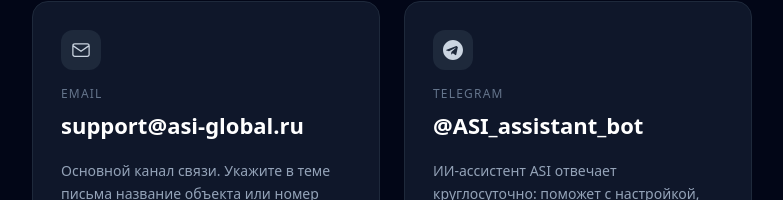
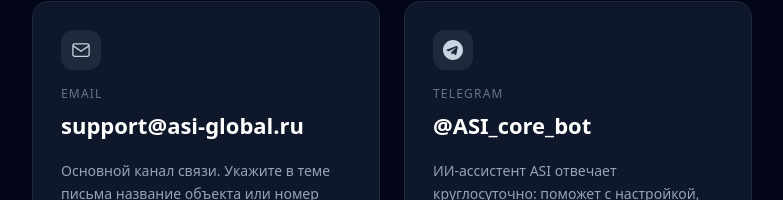
Before and after one commit to ASI-integration/asi-landing, a Next.js app: page /contacts in a window 1280 px wide. Shown: the part 337-537 px from the top of the page, without its empty margins (248-1031 px from the left). Built offline with nearby package versions, Linux system fonts and the light colour scheme.

Commit message:
fix: replace ASI_assistant_bot with ASI_core_bot in all public Telegram links

```diff
--- a/src/app/contacts/page.tsx
+++ b/src/app/contacts/page.tsx
@@ -96,12 +96,12 @@ export default function ContactsPage() {
               Telegram
             </p>
             <a
-              href="https://t.me/ASI_assistant_bot"
+              href="https://t.me/ASI_core_bot"
               target="_blank"
               rel="noopener noreferrer"
               className="text-xl font-semibold text-white hover:text-slate-300 transition-colors"
             >
-              @ASI_assistant_bot
+              @ASI_core_bot
             </a>
           </div>
           <p className="text-sm text-slate-400 leading-relaxed">
@@ -109,7 +109,7 @@ export default function ContactsPage() {
             по тарифам и передаст сложный запрос оператору.
           </p>
           <a
-            href="https://t.me/ASI_assistant_bot"
+            href="https://t.me/ASI_core_bot"
             target="_blank"
             rel="noopener noreferrer"
             className="mt-auto inline-flex items-center justify-center px-5 py-3 rounded-xl bg-slate-700 text-white text-sm font-semibold hover:bg-slate-600 transition-colors"
--- a/src/app/page.tsx
+++ b/src/app/page.tsx
@@ -60,7 +60,7 @@ export default function Home() {
           {/* Right: Telegram + Contacts + Login */}
           <div className="flex items-center gap-4">
             <a
-              href="https://t.me/ASI_assistant_bot"
+              href="https://t.me/ASI_core_bot"
               target="_blank"
               rel="noopener noreferrer"
               className="hidden sm:inline-flex items-center gap-2 px-3 py-1.5 rounded-lg bg-[#2CA5E0]/10 border border-[#2CA5E0]/25 text-sky-300 hover:bg-[#2CA5E0]/20 hover:border-[#2CA5E0]/50 transition-all text-sm font-semibold"
@@ -201,7 +201,7 @@ export default function Home() {
             <div className="flex flex-col sm:flex-row justify-center gap-4">
               {/* Telegram */}
               <a
-                href="https://t.me/ASI_assistant_bot"
+                href="https://t.me/ASI_core_bot"
                 target="_blank"
                 rel="noopener noreferrer"
                 className="inline-flex items-center justify-center gap-3 px-7 py-4 rounded-xl bg-[#2CA5E0]/10 border border-[#2CA5E0]/30 text-white font-semibold text-base hover:bg-[#2CA5E0]/20 hover:border-[#2CA5E0]/60 transition-all"
@@ -209,7 +209,7 @@ export default function Home() {
                 <svg xmlns="http://www.w3.org/2000/svg" className="w-5 h-5 text-[#2CA5E0] shrink-0" viewBox="0 0 24 24" fill="currentColor" aria-hidden="true">
                   <path d="M12 0C5.373 0 0 5.373 0 12s5.373 12 12 12 12-5.373 12-12S18.627 0 12 0zm5.894 8.221-1.97 9.28c-.145.658-.537.818-1.084.508l-3-2.21-1.447 1.394c-.16.16-.295.295-.605.295l.213-3.053 5.56-5.023c.242-.213-.054-.333-.373-.12L7.17 13.595l-2.96-.924c-.643-.204-.657-.643.136-.953l11.57-4.461c.537-.194 1.006.131.978.964z" />
                 </svg>
-                <span>@ASI_assistant_bot</span>
+                <span>@ASI_core_bot</span>
               </a>
               {/* Email */}
               <a
```
